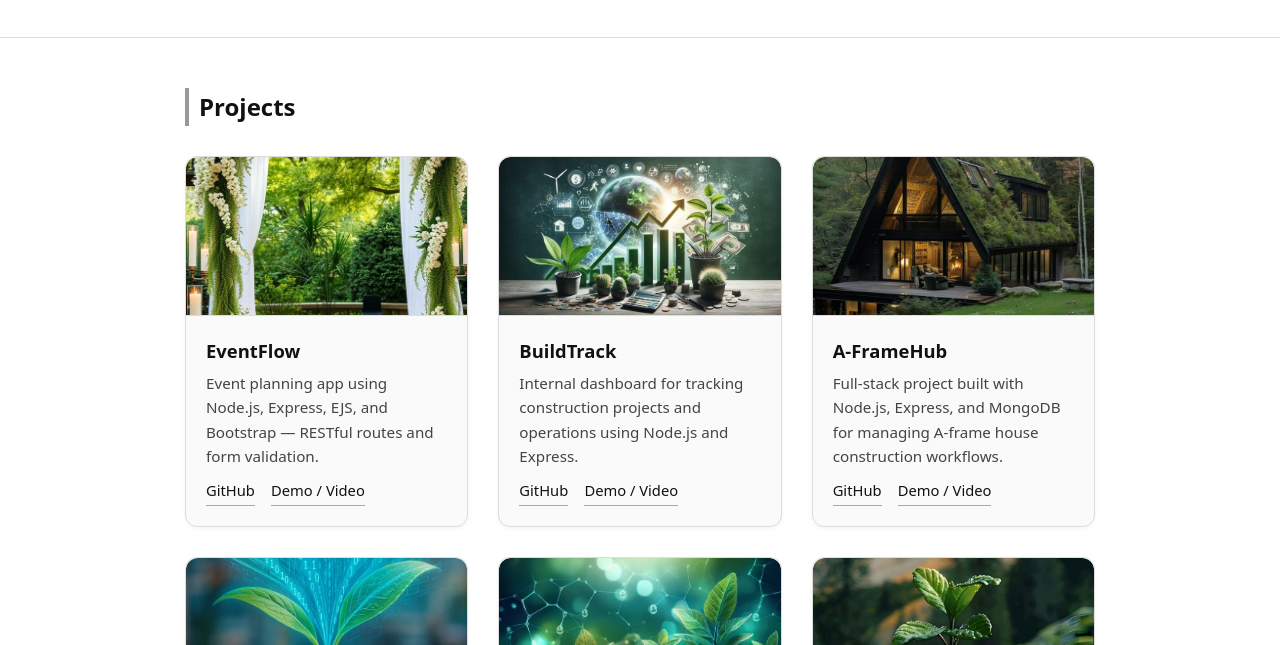
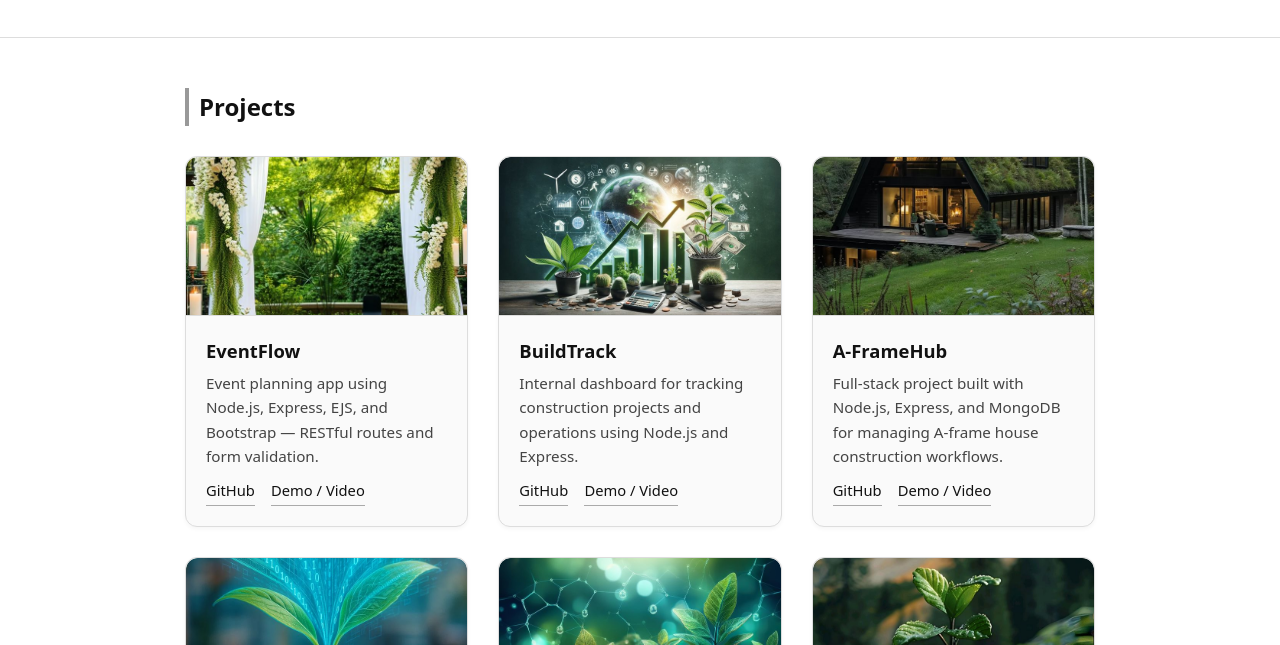
Before and after one commit to AndreiGabriel1/AndreiGabriel1.github.io, a plain HTML site: page index.html in a window 1280 px wide. Shown: the part 155-800 px from the top of the page. Drawn offline with Linux system fonts and the light colour scheme.

Commit message:
Replace index.html: fix thumbnails + polish

```diff
--- a/index.html
+++ b/index.html
@@ -48,7 +48,7 @@
     /* Crops fine-tuned */
     .thumb.eventflow{object-position:center 65%}
     .thumb.jobpilot{object-position:center 65%}
-    .thumb.aframehub{object-position:center 50%}
+    .thumb.aframehub{object-position:center 70%}
     @media (max-width:480px){
       .thumb.eventflow{object-position:center 52%}
       .thumb.jobpilot{object-position:center 48%}
```
